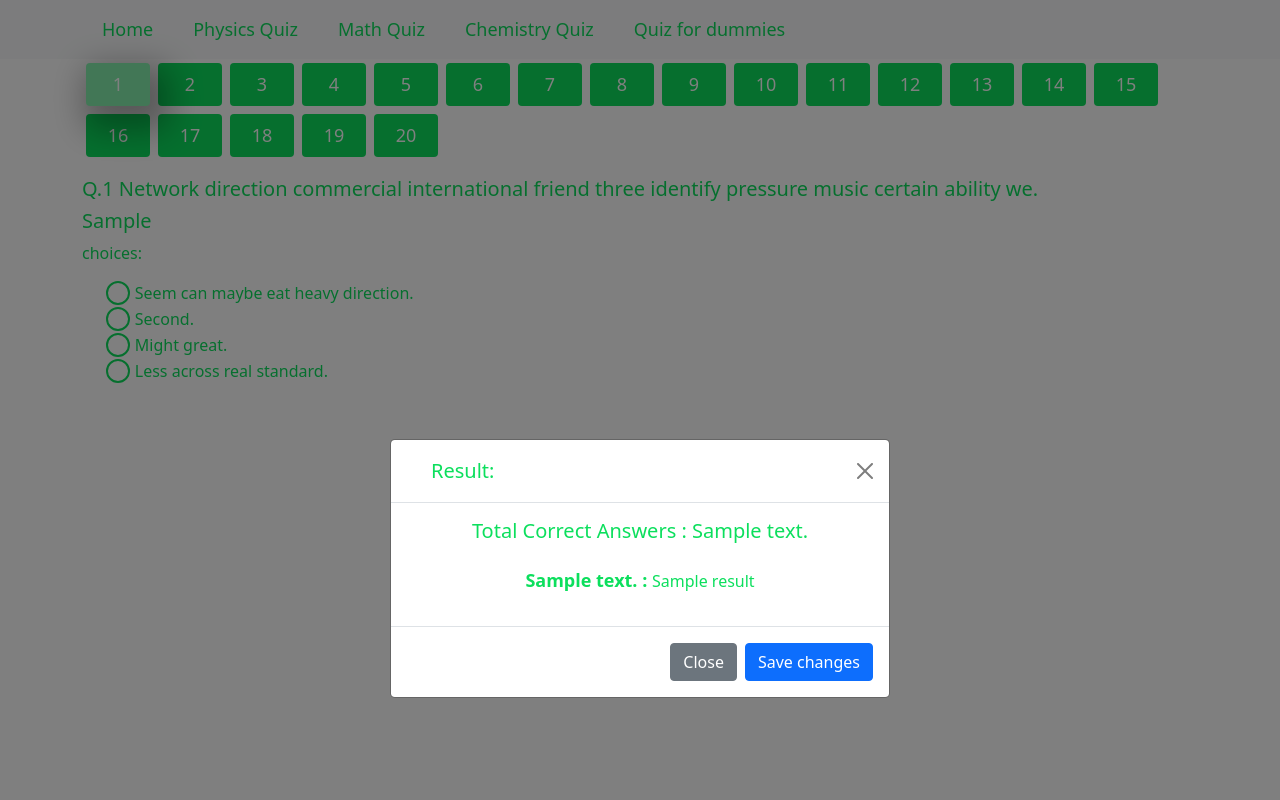
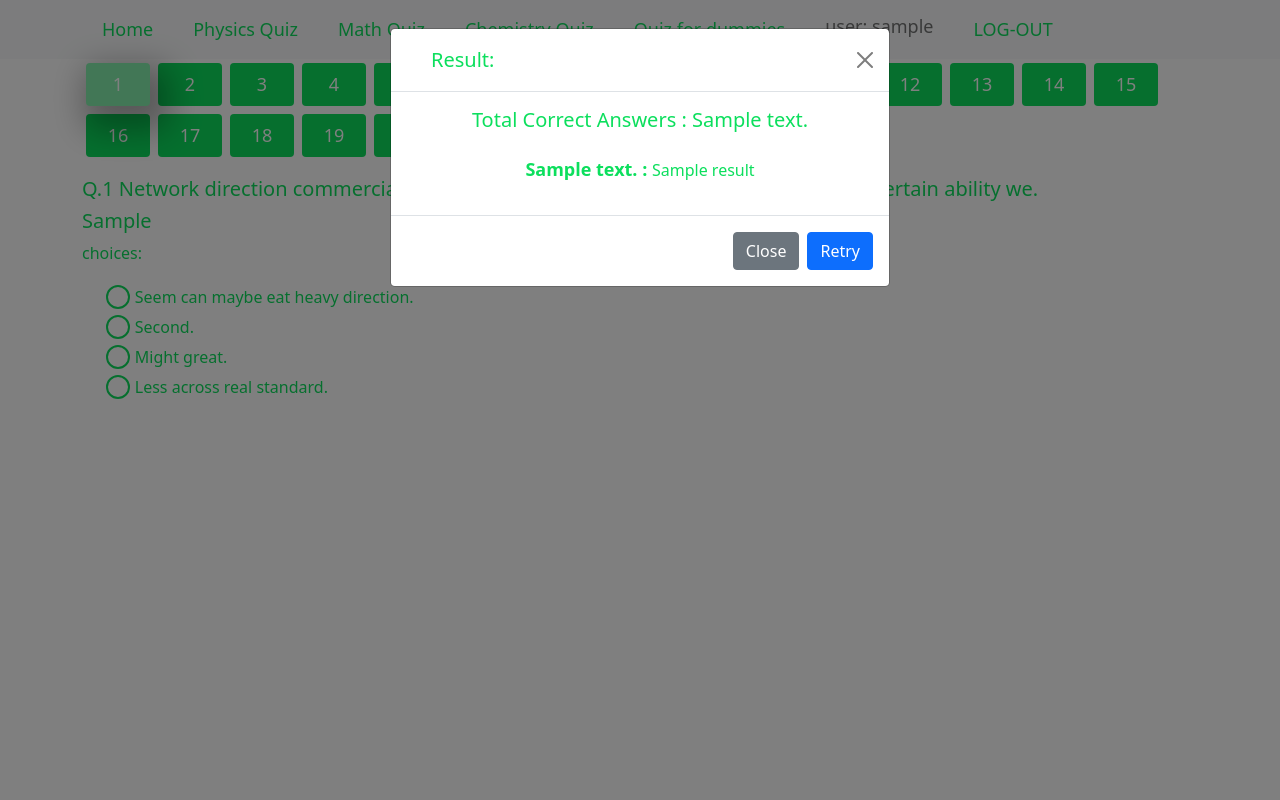
Before and after one commit to altaf171/django-quizapp, a Django app: template quiz/templates/quiz/quizes.html in a window 1280 px wide. Run offline with Django 3.2, Linux system fonts and the light colour scheme; data comes from the database, SQL or seed files in the repository; the template is opened without the code that fills it: values that come from a table or form of the project are taken from there, most other values are stand-ins (such as "Sample title", 1, 10 or a date in 2020); parts of the project's set-up code (start-up, migrations or seed data) failed here and were passed over; some libraries are stand-ins or nearby versions.

Commit message:
session added

```diff
--- a/quiz/templates/quiz/includes/result-modal.html
+++ b/quiz/templates/quiz/includes/result-modal.html
@@ -1,5 +1,5 @@
 
-<div class="modal modal-dialog modal-dialog-centered fade" id="resultShowModal" data-bs-backdrop="static" tabindex="-1">
+<div class="modal fade" id="resultShowModal" data-bs-backdrop="static" tabindex="-1">
     <div class="modal-dialog">
         <div class="modal-content">
         <div class="modal-header">
@@ -23,7 +23,7 @@
         </div>
         <div class="modal-footer">
             <button type="button" class="btn btn-secondary" data-bs-dismiss="modal">Close</button>
-            <button type="button" class="btn btn-primary">Save changes</button>
+            <a href="{% url 'start-quiz' %}" class="btn btn-primary">Retry</a>
         </div>
         </div>
     </div>
--- a/quiz/templates/quiz/index.html
+++ b/quiz/templates/quiz/index.html
@@ -11,7 +11,7 @@
 {% block body %}
    <div class=" home-page container pt-4">
 
-       <a href="/startquiz" class="start-quiz-btn">Start Quiz</a>
+       <a href="{% url 'user-login-quiz' %}" class="start-quiz-btn">Start Quiz</a>
 
    </div>
 
--- a/quiz/templates/quiz/quizes.html
+++ b/quiz/templates/quiz/quizes.html
@@ -6,6 +6,16 @@
 {% endblock title %}
 
 
+{% block navbaritem %}
+    {% if username %}
+        <h5 class="nav-link"> user: {{username}}</h5>
+
+        <a class="nav-link" href="{% url 'logout' %}">LOG-OUT</a>
+
+    {% endif %}
+
+
+{% endblock navbaritem %}
 
 {% block body %}
 
@@ -77,7 +87,7 @@
                                 {% comment %} i have changes choice_set to choices {% endcomment %}
                             {% for choice in question.choices.all %}
 
-                                <div class="form-check">
+                                <div class="form-check pt-1">
                                     <input class="form-check-input" type="radio" id="{{choice.id}}" name="{{question.id}}"  value ="{{choice.id}}">
                                     <label class="form-check-label" for="{{choice.id}}">
                                         {{choice.choice_text}}
--- a/quiz/templates/quiz/user-login.html
+++ b/quiz/templates/quiz/user-login.html
@@ -14,7 +14,7 @@
 		<form method="POST">
 		{% csrf_token %}
 
-			<h4 class="card-title">Enter Your Nmae To Take Quiz</h4>
+			<h4 class="card-title">Enter Your Name To Take Quiz</h4>
 			<div class="card-body">
 				<div class="input-group mb-3">
 					<span class="input-group-text material-icons material-icons-outlined">perm_identity</span>
--- a/quiz/urls.py
+++ b/quiz/urls.py
@@ -7,9 +7,11 @@ appname = 'quiz'
 urlpatterns = [
     path('',views.starting_page,name='starting-page'),
     # path('startquiz/',views.start_quiz,name='start-quiz'),
-
     path('startquiz/',views.StartQuizView.as_view(),name='start-quiz'),
     # path('<int:question_id>/',views.quiz_detail,name='quiz-detail'),
+
+    path('userlogin/',views.user_login_for_quiz,name='user-login-quiz'),
+    path('logout/',views.user_logout,name='logout'),
 
     path('register',views.register_request,name='register'),
     path('login',views.login_page,name='login'),
--- a/templates/base.html
+++ b/templates/base.html
@@ -32,6 +32,7 @@
           <a class="nav-link" href="#">Math Quiz</a>
           <a class="nav-link" href="#">Chemistry Quiz</a>
           <a class="nav-link" href="#">Quiz for dummies</a>
+          {% block navbaritem %}{% endblock navbaritem %}
         </div>
       </div>
     </div>
```
